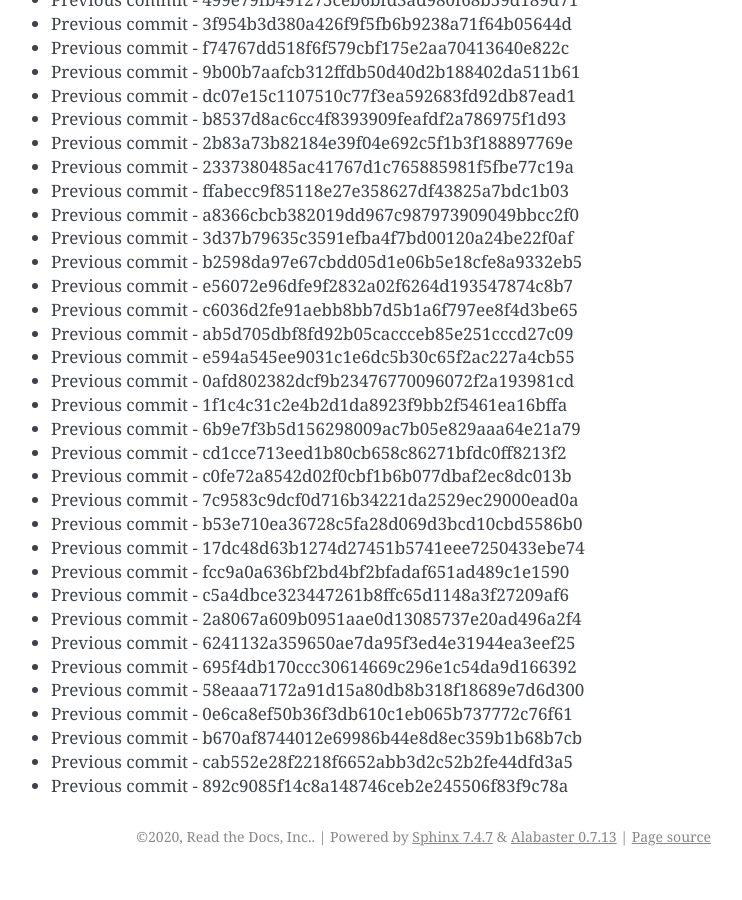
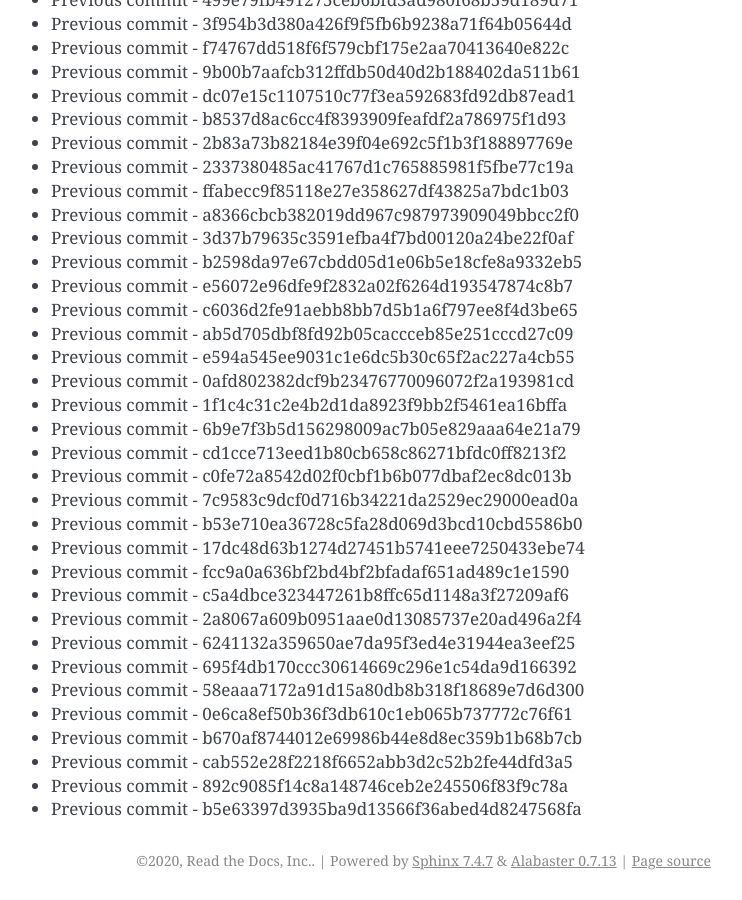
Before and after one commit to readthedocs/rtd-git-stresstest, a Sphinx documentation site: the page built from docs/updates.rst, in a window 1280 px wide and 900 px high, scrolled down 97794 px. Shown: the whole window, without its empty margins (399-1141 px from the left). Built offline with Sphinx 7.4.7, drawn with Linux system fonts in a browser that asks for light colours; before the commit the page ends 98670 px from its top, so only the background shows below that.

Commit message:
Generating commit from previous: b5e63397d3935ba9d13566f36abed4d8247568fa

```diff
--- a/docs/updates.rst
+++ b/docs/updates.rst
@@ -4141,3 +4141,4 @@ It can be tested for any performance characteristics.
 * Previous commit - b670af8744012e69986b44e8d8ec359b1b68b7cb
 * Previous commit - cab552e28f2218f6652abb3d2c52b2fe44dfd3a5
 * Previous commit - 892c9085f14c8a148746ceb2e245506f83f9c78a
+* Previous commit - b5e63397d3935ba9d13566f36abed4d8247568fa
```
